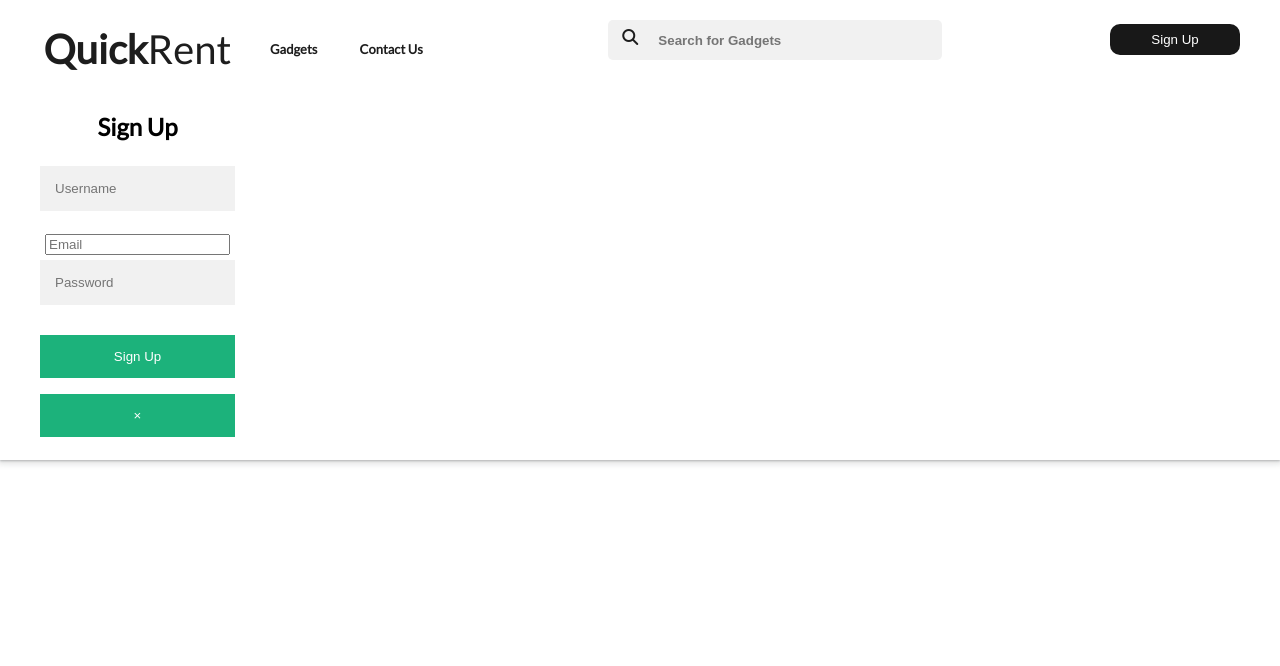
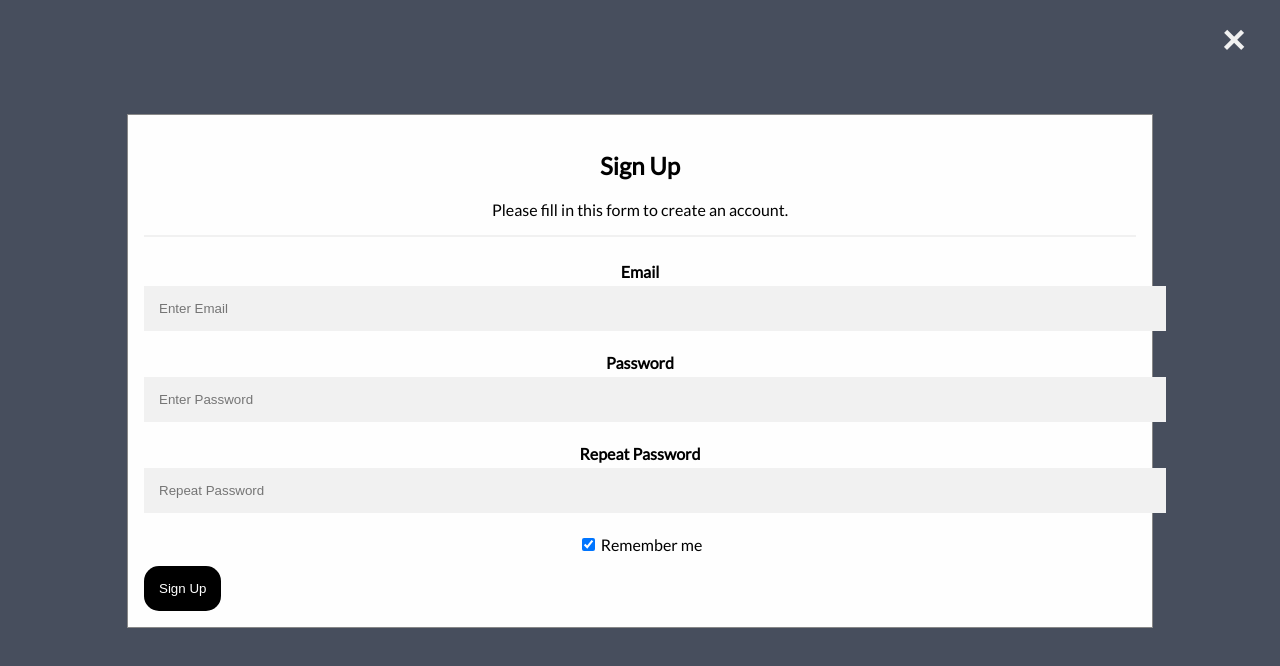
Before and after one commit to urgetolearn/QuickRent, a plain HTML site: page pages/header.html in a window 1280 px wide. Both pictures are taken after a click on the button "Sign Up". Drawn offline with Linux system fonts and the light colour scheme.

Commit message:
edited files

```diff
--- a/css/header.css
+++ b/css/header.css
@@ -1,9 +1,7 @@
-body
-{
+body {
   margin: 0;
 }
-#badge
-{
+#badge {
   position: absolute;
   background-color: rgb(255, 30, 30);
   color: white;
@@ -11,10 +9,9 @@ body
   padding: 5px 8px;
   font-size: 14px;
   top: 10px;
-    right:158px;
+  right: 158px;
 }
-#container
-{
+#container {
   background-color: white;
   margin: auto;
   text-align: center;
@@ -22,45 +19,40 @@ body
   display: grid;
   grid-gap: 10px;
   grid-template-columns: 1.5fr 1.5fr 5fr 1fr;
-    font-family: 'Lato', sans-serif;
+  font-family: "Lato", sans-serif;
   z-index: 1;
   justify-content: space-between;
   align-items: center;
   padding: 15px 40px;
   box-sizing: border-box;
   position: fixed;
-    box-shadow: 0 1px 2px 0 rgba(60, 64, 67, 0.302), 0 2px 6px 2px rgba(60, 64, 67, 0.149);
+  box-shadow: 0 1px 2px 0 rgba(60, 64, 67, 0.302),
+    0 2px 6px 2px rgba(60, 64, 67, 0.149);
 }
-#shopName
-{
+#shopName {
   font-size: 40px;
-    font-family: 'Lato', sans-serif;
+  font-family: "Lato", sans-serif;
 }
-#shopName a
-{
+#shopName a {
   text-decoration: none;
   color: rgb(29, 29, 29);
 }
-#shopName > b
-{
+#shopName > b {
   font-weight: 900;
   font: black;
 }
 
-#collection
-{
+#collection {
   font-weight: bold;
   display: grid;
   grid-template-columns: 1fr 1fr;
 }
-#collection a
-{
+#collection a {
   text-decoration: none;
   color: rgb(29, 29, 29);
 }
 
-.search
-{
+.search {
   padding: 14px;
   /* color: gray; */
   color: rgb(29, 29, 29);
@@ -69,24 +61,16 @@ body
   position: absolute;
 }
 
-.addedToCart
-{
-    font-size: 1.5em;
-    margin-right: 25px;
-}
-#user
-{
+#user {
   display: flex;
   /* float: right; */
   align-items: center;
 }
 
-.userIcon
-{
+.userIcon {
   font-size: 45px;
 }
-#input
-{
+#input {
   width: 35em;
   height: 3em;
   padding: 2px 50px;
@@ -94,226 +78,242 @@ body
   border: none;
   border-radius: 5px;
 }
-#input::placeholder
-{
+#input::placeholder {
   font-weight: bold;
 }
-#input:focus
-{
+#input:focus {
   outline: none;
 }
-#user a
-{
-    color: rgb(29, 29, 29)
+#user a {
+  color: rgb(29, 29, 29);
 }
-.signup-btn {
-  background-color:black;
-  color:white;
+input[type=text], input[type=password] {
+  width: 100%;
+  padding: 15px;
+  margin: 5px 0 22px 0;
+  display: inline-block;
   border: none;
-  margin-top: -10px;
-  padding: 8px 15px;
-  border-radius: 10px;
-  cursor: pointer;
-  transition: background-color 0.3s;
+  background: #f1f1f1;
 }
 
-.signup-btn:hover {
-  background-color: gray;
+/* Add a background color when the inputs get focus */
+input[type=text]:focus, input[type=password]:focus {
+  background-color: #ddd;
+  outline: none;
+}
+
+.displaybutton {
+  background-color:black;
+  width: fit-content;
+  color: white;
+  padding: 15px;
+  margin: 8px 50px;
+  border: none;
+  cursor: pointer;
+  opacity: 1;
+  border-radius: 15px;
+}
+*/
+button:hover {
+  opacity: 0.6;
+}
+
+/* Extra styles for the cancel button */
+
+.signupbtn {
+  background-color: black;
+  width: fit-content;
+  color: white;
+  border: none;
+  cursor: pointer;
+  opacity: 1;
+  width: fit-content;
+  border-radius: 15px;
+  padding: 15px;
+  display: block;
+}
+
+
+.container1 {
+  padding: 16px;
+}
+
+/* The Modal (background) */
+.modal {
+  display: none; /* Hidden by default */
+  position: fixed; /* Stay in place */
+  z-index: 1; /* Sit on top */
+  left: 0;
+  top: 0;
+  width: 100%; /* Full width */
+  height: 100%; /* Full height */
+  overflow: auto; /* Enable scroll if needed */
+  background-color: #474e5d;
+  padding-top: 50px;
+}
+
+/* Modal Content/Box */
+.modal-content {
+  background-color: #fefefe;
+  margin: 5% auto 15% auto; /* 5% from the top, 15% from the bottom and centered */
+  border: 1px solid #888;
+  width: 80%; /* Could be more or less, depending on screen size */
+}
+
+/* Style the horizontal ruler */
+hr {
+  border: 1px solid #f1f1f1;
+  margin-bottom: 25px;
+}
+
+/* The Close Button (x) */
+.close {
+  position: absolute;
+  right: 35px;
+  top: 15px;
+  font-size: 40px;
+  font-weight: bold;
+  color: #f1f1f1;
+}
+
+.close:hover,
+.close:focus {
+  color: #f44336;
+  cursor: pointer;
+}
+
+/* Clear floats */
+.clearfix::after {
+  content: "";
+  clear: both;
+  display: table;
 }
 
 /* ----------------------------- MEDIA QUERY --------------------------- */
 
-@media(max-width: 1300px)
-{
-    #collection
-    {
+@media (max-width: 1300px) {
+  #collection {
     font-size: 13px;
   }
-    #input
-    {
+  #input {
     width: 25em;
   }
 }
-@media(max-width: 1212px)
-{
-    #collection
-    {
+@media (max-width: 1212px) {
+  #collection {
     font-size: 13px;
   }
-    #input
-    {
+  #input {
     width: 20em;
-    }
-    .addedToCart
-    {
-        font-size: 1.5em;
-        margin: 10px 20px;
   }
 }
 
-@media(max-width: 1090px)
-{
-    #container
-    {
-        display: grid;
-        grid-template-columns: 1fr 2fr 0.5fr;
-    }
-    #search
-    {
-        display: none;
-    }
-}
-@media(max-width: 750px)
-{
-    #shopName
-    {
+@media (max-width: 750px) {
+  #shopName {
     font-size: 28px;
   }
-    #collection
-    {
+  #collection {
     font-size: 12px;
   }
-    .userIcon
-    {
+  .userIcon {
     font-size: 35px;
-    }
-    .addedToCart
-    {
-        font-size: 1.2em;
-        margin: 10px 20px;
   }
 }
 
-@media(max-width: 650px)
-{
-    #shopName
-    {
+@media (max-width: 650px) {
+  #shopName {
     font-size: 24px;
   }
-    #collection
-    {
+  #collection {
     font-size: 10px;
   }
-    .userIcon
-    {
+  .userIcon {
     font-size: 30px;
   }
 }
-@media(max-width: 550px)
-{
-    #container
-    {
+@media (max-width: 550px) {
+  #container1 {
     padding: 20px 25px;
   }
 }
 
 /* badge media */
 
-@media(max-width: 1480px)
-{
-    #badge
-    {
-        right:150px;
+@media (max-width: 1480px) {
+  #badge {
+    right: 150px;
   }
 }
-@media(max-width: 1426px)
-{
-    #badge
-    {
-        right:142px;
+@media (max-width: 1426px) {
+  #badge {
+    right: 142px;
   }
 }
-@media(max-width: 1360px)
-{
-    #badge
-    {
-        right:136px;
+@media (max-width: 1360px) {
+  #badge {
+    right: 136px;
   }
 }
-@media(max-width: 1320px)
-{
-    #badge
-    {
-        right:129px;
+@media (max-width: 1320px) {
+  #badge {
+    right: 129px;
   }
 }
-@media(max-width: 1259px)
-{
-    #badge
-    {
-        right:119px;
+@media (max-width: 1259px) {
+  #badge {
+    right: 119px;
   }
 }
-@media(max-width: 1212px)
-{
-    #badge
-    {
+@media (max-width: 1212px) {
+  #badge {
     right: 96px;
   }
 }
-@media(max-width: 1155px)
-{
-    #badge
-    {
+@media (max-width: 1155px) {
+  #badge {
     right: 87px;
   }
 }
-@media(max-width: 1090px)
-{
-    #badge
-    {
+@media (max-width: 1090px) {
+  #badge {
     right: 119px;
   }
 }
-@media(max-width: 1030px)
-{
-    #badge
-    {
+@media (max-width: 1030px) {
+  #badge {
     right: 109px;
   }
 }
-@media(max-width: 970px)
-{
-    #badge
-    {
+@media (max-width: 970px) {
+  #badge {
     right: 100px;
   }
 }
-@media(max-width: 910px)
-{
-    #badge
-    {
+@media (max-width: 910px) {
+  #badge {
     right: 94px;
   }
 }
-@media(max-width: 850px)
-{
-    #badge
-    {
+@media (max-width: 850px) {
+  #badge {
     right: 87px;
   }
 }
-@media(max-width: 750px)
-{
-    #badge
-    {
+@media (max-width: 750px) {
+  #badge {
     right: 87px;
     padding: 3px 6px;
     font-size: 12px;
     top: 12px;
   }
 }
-@media(max-width: 650px)
-{
-    #badge
-    {
+@media (max-width: 650px) {
+  #badge {
     right: 78px;
   }
 }
-@media(max-width: 550px)
-{
-    #badge
-    {
+@media (max-width: 550px) {
+  #badge {
     right: 62px;
     top: 18px;
   }
--- a/css/signup.css
+++ /dev/null
@@ -1,107 +0,0 @@
-* {box-sizing: border-box}
-/* Full-width input fields */
-  input[type=text], input[type=password] {
-  width: 100%;
-  padding: 15px;
-  margin: 5px 0 22px 0;
-  display: inline-block;
-  border: none;
-  background: #f1f1f1;
-}
-
-/* Add a background color when the inputs get focus */
-input[type=text]:focus, input[type=password]:focus {
-  background-color: #ddd;
-  outline: none;
-}
-
-/* Set a style for all buttons */
-button {
-  background-color: #04AA6D;
-  color: white;
-  padding: 14px 20px;
-  margin: 8px 0;
-  border: none;
-  cursor: pointer;
-  width: 100%;
-  opacity: 0.9;
-}
-
-button:hover {
-  opacity:1;
-}
-
-/* Extra styles for the cancel button */
-.cancelbtn {
-  padding: 14px 20px;
-  background-color: #f44336;
-}
-
-/* Float cancel and signup buttons and add an equal width */
-.cancelbtn, .signupbtn {
-  float: left;
-  width: 50%;
-}
-
-/* Add padding to container elements */
-.container {
-  padding: 16px;
-}
-
-/* The Modal (background) */
-.modal {
-  display: none; /* Hidden by default */
-  position: fixed; /* Stay in place */
-  z-index: 1; /* Sit on top */
-  left: 0;
-  top: 0;
-  width: 100%; /* Full width */
-  height: 100%; /* Full height */
-  overflow: auto; /* Enable scroll if needed */
-  background-color: #474e5d;
-  padding-top: 50px;
-}
-
-/* Modal Content/Box */
-.modal-content {
-  background-color: #fefefe;
-  margin: 5% auto 15% auto; /* 5% from the top, 15% from the bottom and centered */
-  border: 1px solid #888;
-  width: 80%; /* Could be more or less, depending on screen size */
-}
-
-/* Style the horizontal ruler */
-hr {
-  border: 1px solid #f1f1f1;
-  margin-bottom: 25px;
-}
-
-/* The Close Button (x) */
-.close {
-  position: absolute;
-  right: 35px;
-  top: 15px;
-  font-size: 40px;
-  font-weight: bold;
-  color: #f1f1f1;
-}
-
-.close:hover,
-.close:focus {
-  color: #f44336;
-  cursor: pointer;
-}
-
-/* Clear floats */
-.clearfix::after {
-  content: "";
-  clear: both;
-  display: table;
-}
-
-/* Change styles for cancel button and signup button on extra small screens */
-@media screen and (max-width: 300px) {
-  .cancelbtn, .signupbtn {
-    width: 100%;
-  }
-}
--- /dev/null
+++ b/js/header.js
@@ -0,0 +1,5 @@
+
+const button = document.getElementById('signupbtn');
+button.addEventListener('click', function () {
+    alert('Button clicked!');
+});
--- a/js/signup.js
+++ /dev/null
@@ -1,20 +0,0 @@
-document.addEventListener("DOMContentLoaded", function () {
-    const signupBtn = document.getElementById("signupBtn");
-    const signupModal = document.getElementById("signupModal");
-    const closeModal = document.getElementById("closeModal");
-
-
-    signupBtn.addEventListener("click", function () {
-        signupModal.style.display = "block";
-    });
-
-    closeModal.addEventListener("click", function () {
-        signupModal.style.display = "none";
-    });
-
-    window.addEventListener("click", function (event) {
-        if (event.target === signupModal) {
-            signupModal.style.display = "none";
-        }
-    });
-});
--- a/pages/header.html
+++ b/pages/header.html
@@ -8,14 +8,14 @@
     <!-- favicon -->
     <link rel="icon" href="/img/logo.webp" type="image/gif" sizes="16x16" />
     <!-- EXTERNAL LINKS -->
-    <link rel="stylesheet" href="/css/header.css" />
-    <link rel="stylesheet" href="/css/signup.css" />
+    <link rel="stylesheet" href="../css/header.css" />
     <script src="https://kit.fontawesome.com/4a3b1f73a2.js"></script>
     <link
       href="https://fonts.googleapis.com/css?family=Lato&display=swap"
       rel="stylesheet" />
   </head>
   <body>
+    <!-- header.html -->
     <header>
       <section>
         <div id="container">
@@ -28,30 +28,64 @@
               <a href="/pages/contact.html">Contact Us</a>
             </div>
           </div>
-          <div id="search">
-            <i class="fas fa-search search"></i>
-            <input
-              type="text"
-              id="input"
-              name="searchBox"
-              placeholder="Search for Gadgets" />
-          </div>
-          <button id="signupBtn" class="signup-btn">Sign Up</button>
-          <div id="signupModal" class="dialog-overlay">
-            <div class="dialog-box">
-              <h2>Sign Up</h2>
-              <form>
-                <input type="text" placeholder="Username" required />
-                <input type="email" placeholder="Email" required />
-                <input type="password" placeholder="Password" required />
-                <button type="submit" class="btn">Sign Up</button>
-              </form>
-              <button id="closeModal" class="close-btn">&times;</button>
-            </div>
+
+          <button
+            onclick="document.getElementById('id01').style.display='block'"
+            style="width:fit-content"
+            class="displaybutton">
+            Sign Up
+          </button>
+          <div id="id01" class="modal">
+            <span
+              onclick="document.getElementById('id01').style.display='none'"
+              class="close"
+              title="Close Modal"
+              >&times;</span
+            >
+            <form class="modal-content" action="/action_page.php">
+              <div class="container1">
+                <h1>Sign Up</h1>
+                <p>Please fill in this form to create an account.</p>
+                <hr />
+                <label for="email"><b>Email</b></label>
+                <input
+                  type="text"
+                  placeholder="Enter Email"
+                  name="email"
+                  required />
+                <label for="psw"><b>Password</b></label>
+                <input
+                  type="password"
+                  placeholder="Enter Password"
+                  name="psw"
+                  required />
+                <label for="psw-repeat"><b>Repeat Password</b></label>
+                <input
+                  type="password"
+                  placeholder="Repeat Password"
+                  name="psw-repeat"
+                  required />
+                <label>
+                  <input
+                    type="checkbox"
+                    checked="checked"
+                    name="remember"
+                    style="margin-bottom: 15px" />
+                  Remember me
+                </label>
+                <div class="clearfix">
+
+                  <button onclick="alert('Button clicked!')" class="signupbtn">
+                    Sign Up
+                  </button>
+
+                </div>
+              </div>
+            </form>
           </div>
         </div>
       </section>
     </header>
-    <script src="/js/signup.js"></script>
+    <script src="/js/header.js"></script>
   </body>
 </html>
```
Also changed, not shown: index.html (+1 -1 lines), pages/signup.html (deleted, +0 -78 lines). Lines whose indentation alone changed are shown as unchanged.
